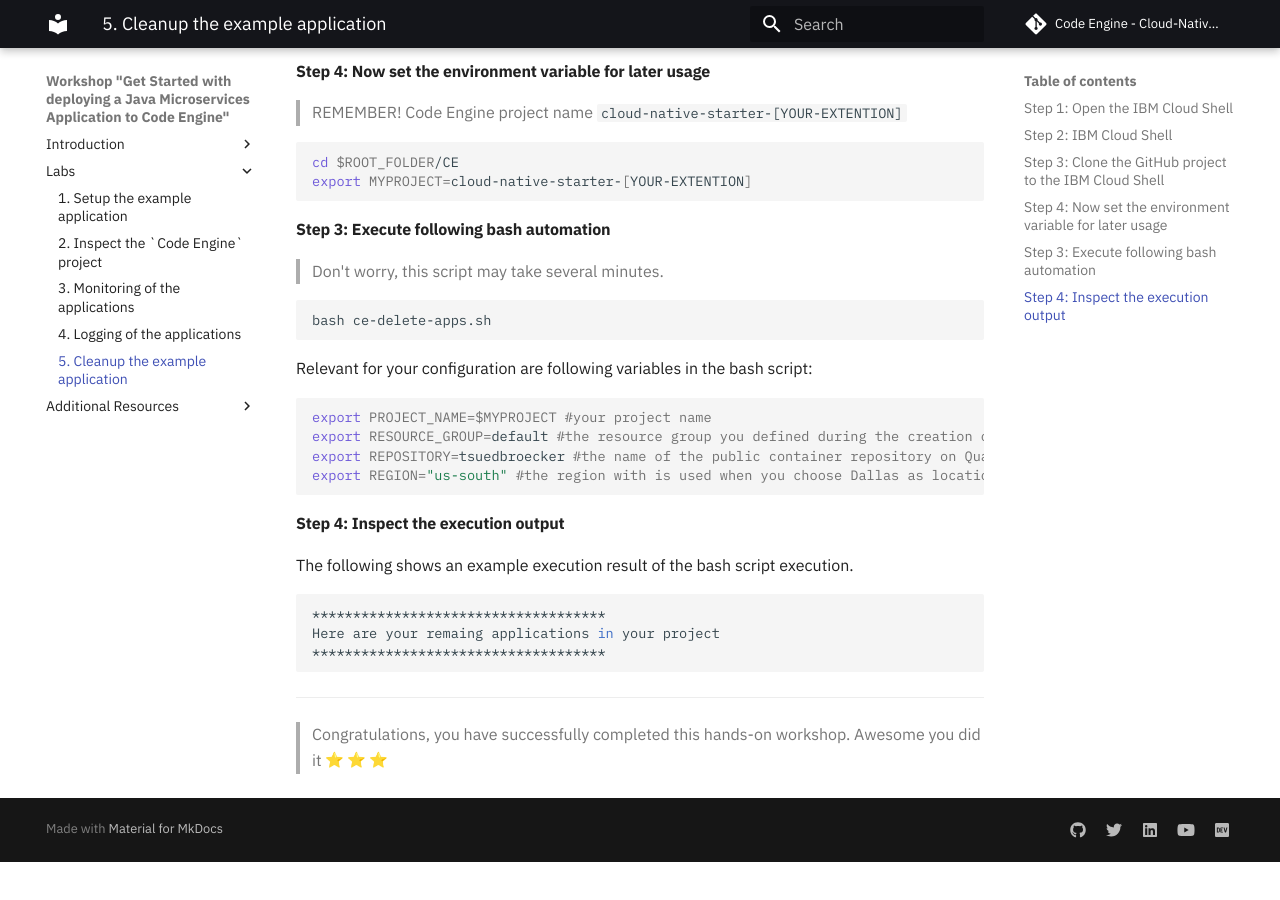
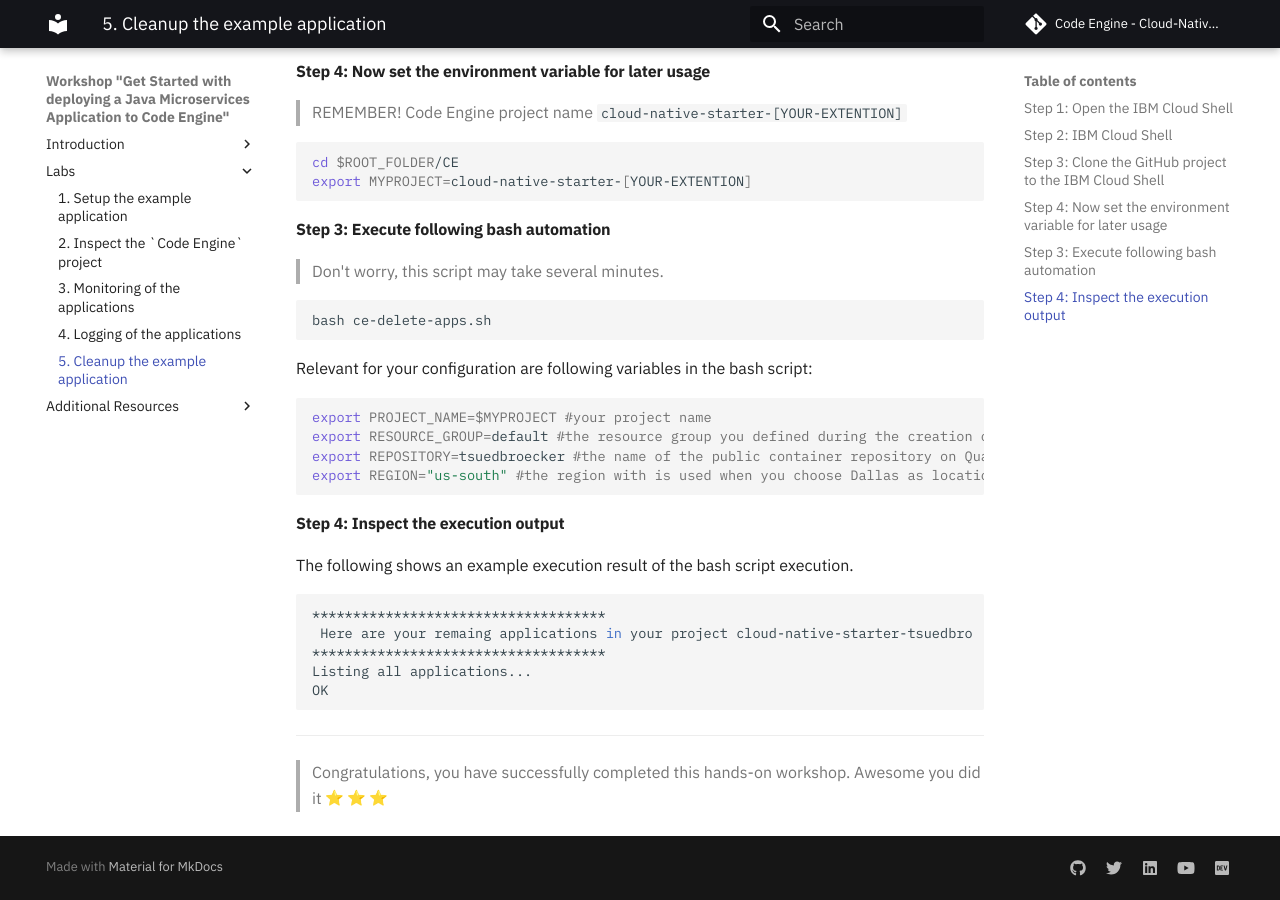
Before and after one commit to thomassuedbroecker/ce-cns-problem, an MkDocs documentation site: the page built from documentation/cleanup-example.md, in a window 1280 px wide and 900 px high, scrolled down 1123 px. Built offline with MkDocs 1.6.1 and Material for MkDocs 9.7.7, drawn with Linux system fonts in a browser that asks for light colours; emoji names are drawn with the system emoji font; comment, search, counter and statistics services are not loaded; before the commit the page ends 1985 px from its top, so only the background shows below that.

Commit message:
update bash script with output information and update cleanup documentation

````diff
--- a/documentation/cleanup-example.md
+++ b/documentation/cleanup-example.md
@@ -65,9 +65,10 @@
 
 ```sh
 ************************************
-Here are your remaing applications in your project
+ Here are your remaing applications in your project cloud-native-starter-tsuedbro
 ************************************
-
+Listing all applications...
+OK
 ```
 
 ---
````
Also changed, not shown: 2 other files.
